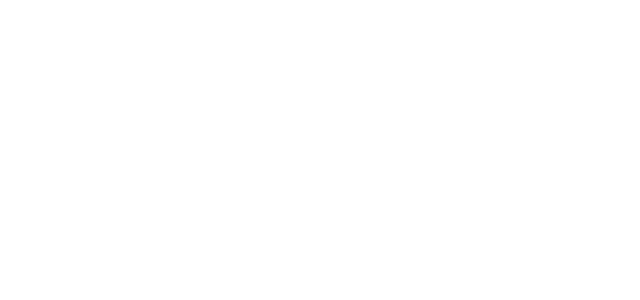
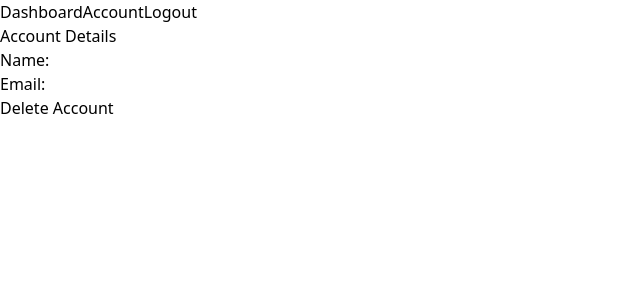
Before and after one commit to dbomoto/client-module, a React (Create React App) app: page /auth/account in a window 1280 px wide. Before the commit this address had no page. Shown: the top 300 px of the page, without its empty margins (0-640 px from the left). Built offline with nearby package versions, Linux system fonts and the light colour scheme; no server answers.

Commit message:
Account feature implemented
Added an account page to view the details of the account.

Added a delete account function.

```diff
--- a/src/App.js
+++ b/src/App.js
@@ -10,6 +10,7 @@
 import makeToast from './Toaster'
 import './index.css'
 import Layout from "./Pages/Layout";
+import AccountPage from './Pages/AccountPage'
 
 function App() {
   const [socket, setSocket] = useState(null);
@@ -47,9 +48,10 @@
         <Route path="/" element={<IndexPage />}></Route>
         <Route path="/login" element={<LoginPage setupSocket={setupSocket}/>}></Route>
         <Route path="/register" element={<RegisterPage />}></Route>
-        <Route path="/auth" element={<Layout />}>
+        <Route path="/auth" element={<Layout socket={socket}/>} >
           <Route path="dashboard" element={<DashboardPage socket={socket}/>}></Route>
           <Route path="chatroom/:id" element={<ChatroomPage socket={socket}/>}></Route>
+          <Route path="account" element={<AccountPage socket={socket}/>}></Route>
         </Route>
       </Routes>
     </BrowserRouter>
--- /dev/null
+++ b/src/Pages/AccountPage.js
@@ -0,0 +1,53 @@
+import axios from 'axios'
+import { useState, useEffect } from 'react'
+import makeToast from '../Toaster'
+import { useNavigate } from 'react-router-dom'
+
+export default function AccountPage(props) {
+  const [account, setAccount] = useState({})
+  const navigate = useNavigate();
+  const socket = props.socket;
+
+  const getAccount = () => {
+    axios.post("http://localhost:4000/user/getinfo",
+      {},
+      {
+        headers: {
+          Authorization: "Bearer " + localStorage.getItem('chat_token')
+        }
+      }).then((res) => {
+        setAccount(res.data)
+      }).catch((err) => {
+        setTimeout(getAccount, 3000)
+      })
+  }
+
+  const deleteAccount = () => {
+    axios.delete("http://localhost:4000/user/delete",
+      {
+        headers: {
+          Authorization: "Bearer " + localStorage.getItem('chat_token')
+        }
+      }).then((res) => {
+        localStorage.removeItem('chat_token');
+        socket.disconnect();
+        makeToast('success',res.data.message)
+        navigate('/login')
+      }).catch((err) => {
+        makeToast('error', err.response.data.message)
+      })
+  }
+
+  useEffect(() => {
+    getAccount()
+  }, [])
+
+  return (
+    <>
+      <div>Account Details</div>
+      <div>Name: {account.name}</div>
+      <div>Email: {account.email}</div>
+      <button onClick={deleteAccount}>Delete Account</button>
+    </>
+  )
+}
--- a/src/Pages/ChatroomPage.js
+++ b/src/Pages/ChatroomPage.js
@@ -2,6 +2,7 @@
 import { useParams, useNavigate, useLocation } from 'react-router-dom'
 import { Buffer } from 'buffer'
 import makeToast from '../Toaster';
+import axios from 'axios';
 
 
 export default function ChatroomPage(props) {
@@ -15,10 +16,6 @@
     const location = useLocation();
     const {roomName} = location.state
 
-    const atob = (base64) => {
-        return Buffer.from(base64, 'base64').toString('binary');
-    };
-
 
     const sendMessage = () => {
         if (socket) {
@@ -31,12 +28,21 @@
         }
     }
 
+    const getAccount = () => {
+        axios.post("http://localhost:4000/user/getinfo",
+          {},
+          {
+            headers: {
+              Authorization: "Bearer " + localStorage.getItem('chat_token')
+            }
+          }).then((res) => {
+            setUserID(res.data)
+          }).catch((err) => {
+            setTimeout(getAccount, 3000)
+          })
+      }
+
     useEffect(() => {
-        const token = localStorage.getItem('chat_token')
-        if (token) {
-            const payload = JSON.parse(atob(token.split(".")[1]));
-            setUserID(payload.id)
-        }
         if (socket) {
             socket.on('newMessage', (message) => {
                 const newMessage = [...messages, message]
@@ -47,6 +53,8 @@
 
     useEffect(() => {
         if (localStorage.getItem('chat_token')) {
+            getAccount();
+
             if (socket) {
                 socket.emit('joinRoom', {
                     id
@@ -85,7 +93,7 @@
                 <div> {/*content*/}
                     {messages.map((message, index) => (
                         <div key={index}>
-                            <span className={userID === (message.userID || message.user) ? 'text-blue-500' : 'text-orange-500'}>{message.name}:</span>{" "}{message.message}
+                            <span className={userID._id === (message.userID || message.user) ? 'text-blue-500' : 'text-orange-500'}>{message.name}:</span>{" "}{message.message}
                         </div>
                     ))}
                 </div>
--- a/src/Pages/Layout.js
+++ b/src/Pages/Layout.js
@@ -3,19 +3,31 @@
 import { useNavigate } from 'react-router-dom';
 import makeToast from '../Toaster';
 
-export default function Layout() {
+export default function Layout(props) {
   const navigate = useNavigate();
+  const socket = props.socket;
 
   const logout = () => {
-    localStorage.removeItem('chat_token')
-    makeToast('success', 'You have logged out.')
-    navigate('/login')
+    localStorage.removeItem('chat_token');
+    socket.disconnect();
+    makeToast('success', 'You have logged out.');
+    navigate('/login');
+  }
+
+  const account = () => {
+    navigate('/auth/account')
+  }
+
+  const dashboard = () => {
+    navigate('/auth/dashboard')
   }
 
   return (
     <>
         <div>
-            <nav className='border-b-4 flex flex-row justify-end'>
+            <nav className='border-b-4 flex flex-row justify-end space-x-5'>
+                <button onClick={dashboard}>Dashboard</button>
+                <button onClick={account}>Account</button>
                 <button onClick={logout}>Logout</button>
             </nav>
         </div>
```
